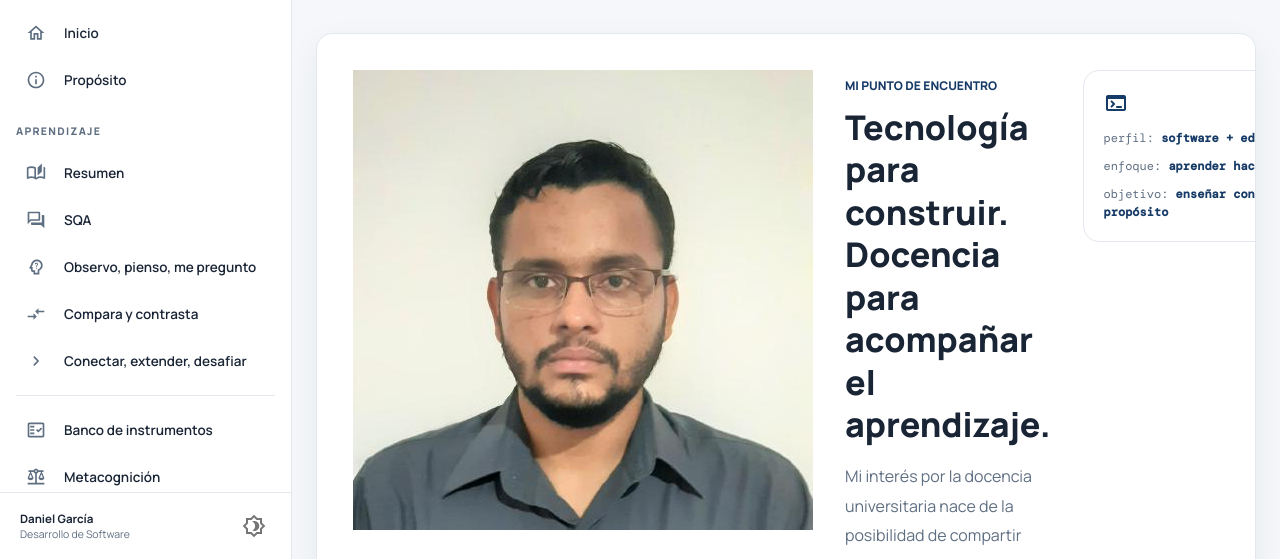
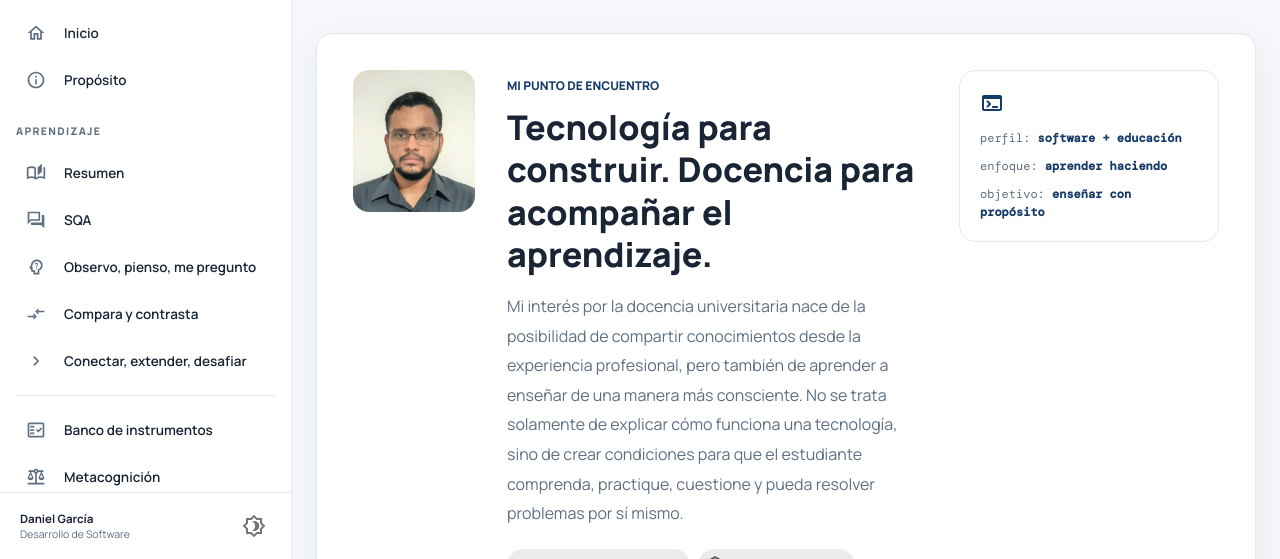
Before and after one commit to DanielDGe/portafolio-evaluacion-superior, a React (Vite) app: page /#/autor in a window 1280 px wide. Shown: the part 241-800 px from the top of the page. Built offline with nearby package versions, Linux system fonts and the light colour scheme.

Commit message:
style: remove framed look from author photo

```diff
--- a/src/styles.css
+++ b/src/styles.css
@@ -575,19 +575,15 @@ a {
   background: color-mix(in srgb, var(--mui-palette-primary-main) 4%, var(--mui-palette-background-paper));
 }
 
-.about-avatar {
-  width: 118px !important;
-  height: 118px !important;
+.about-photo {
+  width: 122px;
+  height: 142px;
   flex: 0 0 auto;
   margin-top: 2px;
-  font-size: 1.75rem !important;
-  font-weight: 800 !important;
-  color: var(--mui-palette-primary-contrastText) !important;
-  background: var(--mui-palette-primary-main) !important;
-}
-
-.about-avatar img {
-  object-position: center 28%;
+  display: block;
+  object-fit: cover;
+  object-position: center 22%;
+  border-radius: 16px;
 }
 
 .about-code-panel {
```
